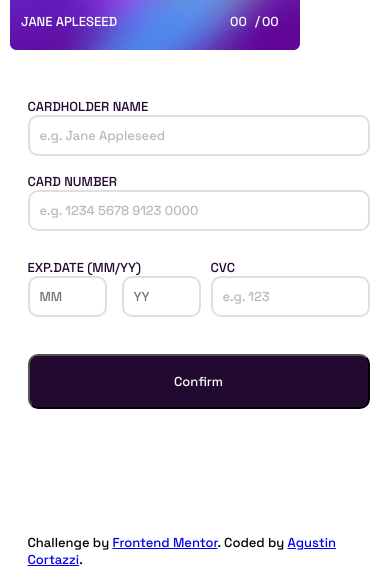
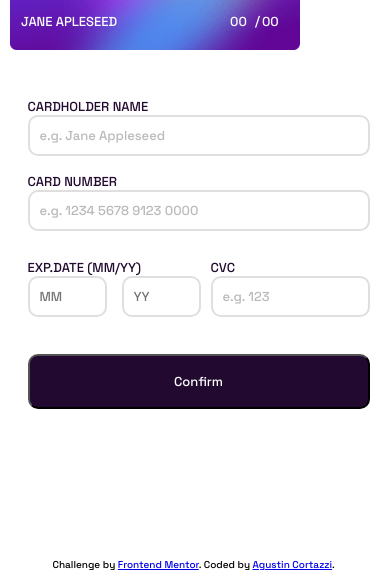
Before and after one commit to Agustin180/Interactive-card-details-form-using-HTML5-CSS-Flexbox-and-JS-Vanilla, a plain HTML site: page index.html in a window 390 px wide. Shown: the part 263-844 px from the top of the page. Drawn offline with Linux system fonts and the light colour scheme.

Commit message:
third commit

```diff
--- a/style.css
+++ b/style.css
@@ -282,6 +282,12 @@ body {
     display: none;
 }
 
+@media screen and (max-width: 1374px) {
+    .attribution{
+        font-size: 13px;
+    }
+}
+
 @media screen and (max-width: 1148px) {
     .content-front-card {
         left: 75px;
@@ -301,6 +307,9 @@ body {
 @media screen and (max-width: 998px) {
     .total-content-general {
         flex-direction: column;
+    }
+    .attribution {
+        margin-left: 15px;
     }
 
     .bg-subcontent-image {
@@ -460,7 +469,10 @@ body {
     .content-back-card {
         left: 105px;
     }
-
+    .attribution {
+        margin-left: 25px;
+        font-size: 10px;
+    }
     #input-name,
     #input-number {
         width: 318px;
```
